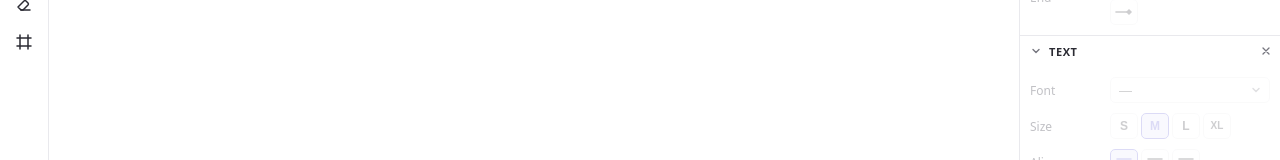
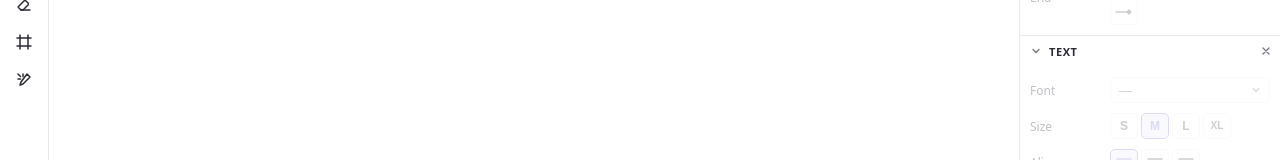
Before and after one commit to bobtherobot/flow, a React (Vite) app: page / in a window 1280 px wide. Shown: the part 463-623 px from the top of the page. Built offline with nearby package versions, Linux system fonts and the light colour scheme.

Commit message:
feat: add laser pointer icon to the tool rail

```diff
--- a/src/ui/toolbar/icons.tsx
+++ b/src/ui/toolbar/icons.tsx
@@ -88,6 +88,12 @@ export const TOOL_ICONS: Record<ToolId | typeof LOCK_ID, ReactNode> = {
       <path d="M6 3v14M14 3v14M3 6h14M3 14h14" />
     </Svg>
   ),
+  laser: (
+    <Svg>
+      <path d="M13 4l3 3-7 7-3 1 1-3z" />
+      <path d="M4 4l2.5 2.5M4 9h2.5M9 4v2.5" />
+    </Svg>
+  ),
   [LOCK_ID]: (
     <Svg>
       <rect x="5" y="9" width="10" height="7" rx="1" />
```
